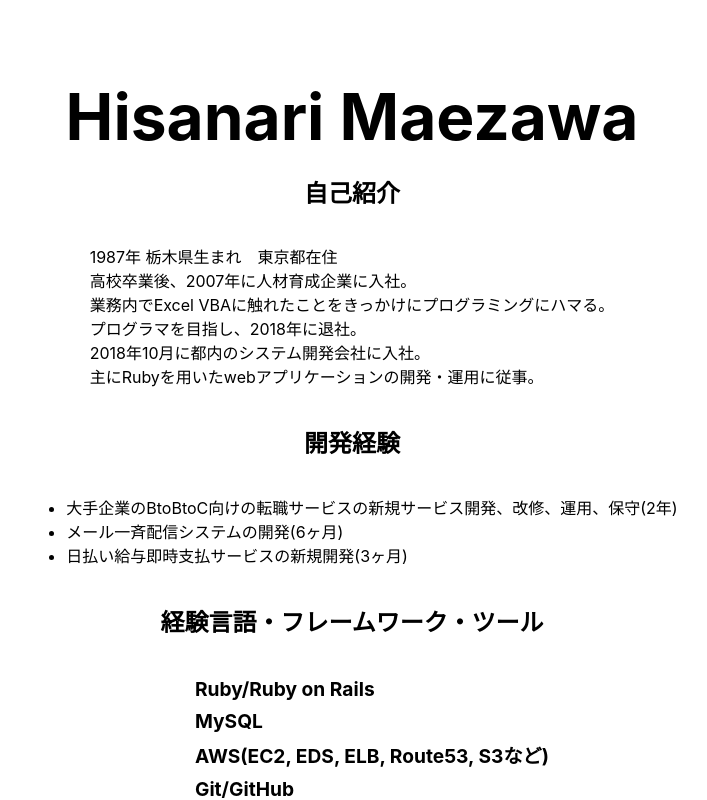
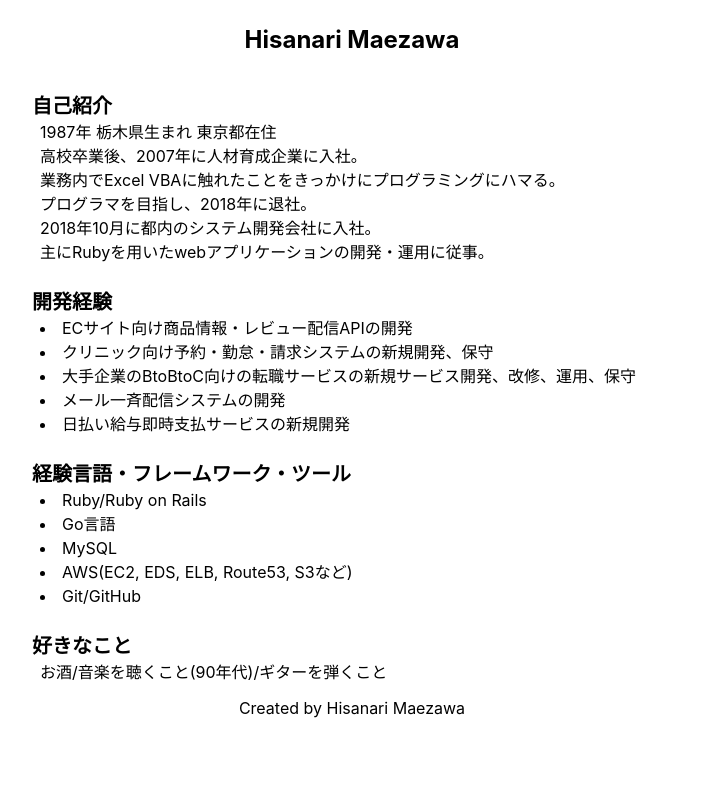
Before and after one commit to hisanari/portfolio, a Next.js app: page / in a window 1280 px wide. Shown: the top 800 px of the page, without its empty margins (288-995 px from the left). Built offline with nearby package versions, Linux system fonts and the light colour scheme.

Commit message:
update home page

```diff
--- a/pages/index.js
+++ b/pages/index.js
@@ -1,45 +1,62 @@
 import Head from 'next/head'
-import styles from '../styles/Home.module.css'
 
 export default function Home() {
   return (
-    <div className={styles.container}>
+    <div>
       <Head>
-        <title>ポートフォリオ</title>
-        <link rel="icon" href="/favicon.ico" />
+        <title>Hisanari Maezawa</title>
       </Head>
 
-      <main className={styles.main}>
-        <h1 className={styles.title}>
-          Hisanari Maezawa
-        </h1>
-        <h2>自己紹介</h2>
+      <main className="grid place-items-center">
+        <div className='my-6'>
+          <h1 className="text-2xl font-bold">Hisanari Maezawa</h1>
+        </div>
+        <div className="w-1/2 my-3">
+          <h2 className="text-xl font-bold">自己紹介</h2>
+          <div className='mx-2'>
             <p>
-          1987年 栃木県生まれ　東京都在住<br />
+              1987年 栃木県生まれ 東京都在住<br />
               高校卒業後、2007年に人材育成企業に入社。<br />
               業務内でExcel VBAに触れたことをきっかけにプログラミングにハマる。< br />
               プログラマを目指し、2018年に退社。<br />
               2018年10月に都内のシステム開発会社に入社。<br />
               主にRubyを用いたwebアプリケーションの開発・運用に従事。
             </p>
-        <h2>開発経験</h2>
-        <ul>
-          <li>大手企業のBtoBtoC向けの転職サービスの新規サービス開発、改修、運用、保守(2年)</li>
-          <li>メール一斉配信システムの開発(6ヶ月)</li>
-          <li>日払い給与即時支払サービスの新規開発(3ヶ月)</li>
+          </div>
+       </div>
+        <div className='w-1/2 my-3'>
+          <h2 className="text-xl font-bold">開発経験</h2>
+          <div className='mx-2'>
+            <ul className='list-disc list-inside'>
+              <li>ECサイト向け商品情報・レビュー配信APIの開発</li>
+              <li>クリニック向け予約・勤怠・請求システムの新規開発、保守</li>
+              <li>大手企業のBtoBtoC向けの転職サービスの新規サービス開発、改修、運用、保守</li>
+              <li>メール一斉配信システムの開発</li>
+              <li>日払い給与即時支払サービスの新規開発</li>
             </ul>
-        <h2>経験言語・フレームワーク・ツール</h2>
-        <ul className={styles.experienced_list}>
+          </div>
+       </div>
+        <div className='w-1/2 my-3'>
+          <h2 className="text-xl font-bold">経験言語・フレームワーク・ツール</h2>
+          <div className='mx-2'>
+             <ul className='list-disc list-inside'>
               <li>Ruby/Ruby on Rails</li>
+              <li>Go言語</li>
               <li>MySQL</li>
               <li>AWS(EC2, EDS, ELB, Route53, S3など)</li>
               <li>Git/GitHub</li>
             </ul>
-        <h2>好きなこと</h2>
-        <h3>音楽を聴くこと/ギターを弾くこと</h3>
+          </div>
+       </div>
+        <div className='w-1/2 my-3'>
+          <h2 className="text-xl font-bold">好きなこと</h2>
+          <div className='mx-2'>
+            <p>お酒/音楽を聴くこと(90年代)/ギターを弾くこと</p>
+          </div>
+        </div>
      </main>
 
-      <footer className={styles.footer}>
+      <footer className="grid place-items-center">
           Created by Hisanari Maezawa
       </footer>
     </div>
--- /dev/null
+++ b/postcss.config.js
@@ -0,0 +1,6 @@
+module.exports = {
+    plugins: {
+        tailwindcss: {},
+        autoprefixer: {},
+    }
+}
--- a/styles/Home.module.css
+++ /dev/null
@@ -1,135 +0,0 @@
-.container {
-  min-height: 100vh;
-  padding: 0 0.5rem;
-  display: flex;
-  flex-direction: column;
-  justify-content: center;
-  align-items: center;
-}
-
-.main {
-  padding: 5rem 0;
-  flex: 1;
-  display: flex;
-  flex-direction: column;
-  justify-content: center;
-  align-items: center;
-}
-
-.footer {
-  width: 100%;
-  height: 100px;
-  border-top: 1px solid #eaeaea;
-  display: flex;
-  justify-content: center;
-  align-items: center;
-}
-
-.footer img {
-  margin-left: 0.5rem;
-}
-
-.footer a {
-  display: flex;
-  justify-content: center;
-  align-items: center;
-}
-
-.title a {
-  color: #0070f3;
-  text-decoration: none;
-}
-
-.title a:hover,
-.title a:focus,
-.title a:active {
-  text-decoration: underline;
-}
-
-.title {
-  margin: 0;
-  line-height: 1.15;
-  font-size: 4rem;
-}
-
-.title,
-.description {
-  text-align: center;
-}
-
-.description {
-  line-height: 1.5;
-  font-size: 1.5rem;
-}
-
-.code {
-  background: #fafafa;
-  border-radius: 5px;
-  padding: 0.75rem;
-  font-size: 1.1rem;
-  font-family: Menlo, Monaco, Lucida Console, Liberation Mono, DejaVu Sans Mono,
-    Bitstream Vera Sans Mono, Courier New, monospace;
-}
-
-.grid {
-  display: flex;
-  align-items: center;
-  justify-content: center;
-  flex-wrap: wrap;
-  max-width: 800px;
-  margin-top: 3rem;
-}
-
-.card {
-  margin: 1rem;
-  flex-basis: 45%;
-  padding: 1.5rem;
-  text-align: left;
-  color: inherit;
-  text-decoration: none;
-  border: 1px solid #eaeaea;
-  border-radius: 10px;
-  transition: color 0.15s ease, border-color 0.15s ease;
-}
-
-.card:hover,
-.card:focus,
-.card:active {
-  color: #0070f3;
-  border-color: #0070f3;
-}
-
-.card h3 {
-  margin: 0 0 1rem 0;
-  font-size: 1.5rem;
-}
-
-.card p {
-  margin: 0;
-  font-size: 1.25rem;
-  line-height: 1.5;
-}
-
-.experienced_list {
-  list-style: none;
-  font-weight: bold;
-  font-size: 1.2rem;
-}
-
-.experienced_list > li {
-  margin-bottom: 0.5rem;
-}
-
-
-.logo {
-  height: 3em;
-  margin-left: 1rem;
-  margin-right: 1rem;
-}
-
-@media (max-width: 600px) {
-  .grid {
-    width: 100%;
-    flex-direction: column;
-  }
-}
--- a/styles/globals.css
+++ b/styles/globals.css
@@ -1,16 +1,9 @@
+@import "tailwindcss/base";
+@import "tailwindcss/components";
+@import "tailwindcss/utilities";
+
 html,
 body {
-  padding: 0;
-  margin: 0;
   font-family: -apple-system, BlinkMacSystemFont, Segoe UI, Roboto, Oxygen,
     Ubuntu, Cantarell, Fira Sans, Droid Sans, Helvetica Neue, sans-serif;
 }
-
-a {
-  color: inherit;
-  text-decoration: none;
-}
-
-* {
-  box-sizing: border-box;
-}
--- /dev/null
+++ b/tailwind.config.js
@@ -0,0 +1,11 @@
+/** @type {import('tailwindcss').Config} */
+module.exports = {
+  mode: 'jit',
+  content: [
+    "./pages/**/*.{js,ts,jsx,tsx,mdx}",
+  ],
+  theme: {
+    extend: {},
+  },
+  plugins: [],
+}
```
Also changed, not shown: package.json (+8 -3 lines), 1 other file (tests, documents, lock files or other folders). Lines whose indentation alone changed are shown as unchanged.
